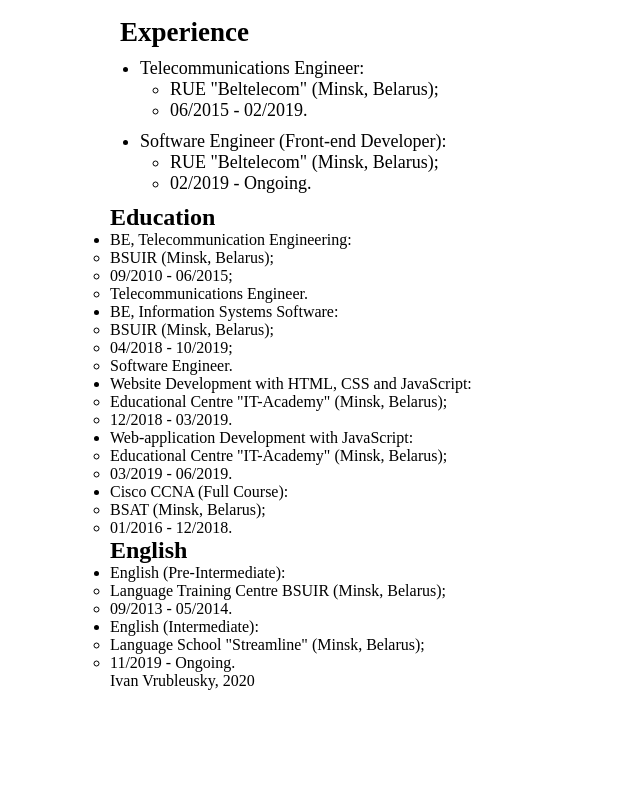
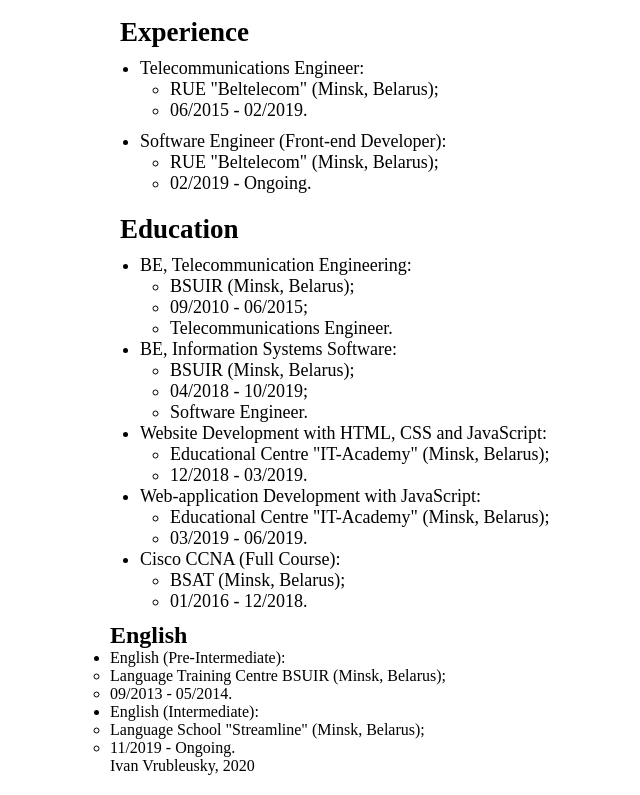
Before and after one commit to wrublik93/rsschool-cv, a plain HTML site: page index.html in a window 1280 px wide. Shown: the part 1455-2250 px from the top of the page, without its empty margins (18-658 px from the left). Before the commit the page ends 2165 px from the top, so only its background shows below. Drawn offline with Linux system fonts and the light colour scheme.

Commit message:
style: add style for education section

```diff
--- a/index.html
+++ b/index.html
@@ -120,38 +120,38 @@
                     </ul>
                 </div>
             </section>
-            <section>
-                <h2 id="education">Education</h2>
+            <section class="education-section">
+                <h2 id="education" class="margin-bottom">Education</h2>
                 <div>
                     <ul>
-                        <li>BE, Telecommunication Engineering:
-                            <ul>
+                        <li class="education-section-item">BE, Telecommunication Engineering:
+                            <ul class="margin-left">
                                 <li>BSUIR (Minsk, Belarus);</li>
                                 <li>09/2010 - 06/2015;</li>
                                 <li>Telecommunications Engineer.</li>
                             </ul>
                         </li>
-                        <li>BE, Information Systems Software:
-                            <ul>
+                        <li class="education-section-item">BE, Information Systems Software:
+                            <ul class="margin-left">
                                 <li>BSUIR (Minsk, Belarus);</li>
                                 <li>04/2018 - 10/2019;</li>
                                 <li>Software Engineer.</li>
                             </ul>
                         </li>
-                        <li>Website Development with HTML, CSS and JavaScript:
-                            <ul>
+                        <li class="education-section-item">Website Development with HTML, CSS and JavaScript:
+                            <ul class="margin-left">
                                 <li>Educational Centre "IT-Academy" (Minsk, Belarus);</li>
                                 <li>12/2018 - 03/2019.</li>
                             </ul>
                         </li>
-                        <li>Web-application Development with JavaScript:
-                            <ul>
+                        <li class="education-section-item">Web-application Development with JavaScript:
+                            <ul class="margin-left">
                                 <li>Educational Centre "IT-Academy" (Minsk, Belarus);</li>
                                 <li>03/2019 - 06/2019.</li>
                             </ul>
                         </li>
-                        <li>Cisco CCNA (Full Course):
-                            <ul>
+                        <li class="education-section-item">Cisco CCNA (Full Course):
+                            <ul class="margin-left">
                                 <li>BSAT (Minsk, Belarus);</li>
                                 <li>01/2016 - 12/2018.</li>
                             </ul>
--- a/style.css
+++ b/style.css
@@ -103,3 +103,12 @@
 .experience-section-item {
     margin-left: 20px;
 }
+
+.education-section {
+    padding: 10px 10px;
+    font-size: 18px;
+}
+
+.education-section-item {
+    margin-left: 20px;
+}
```
